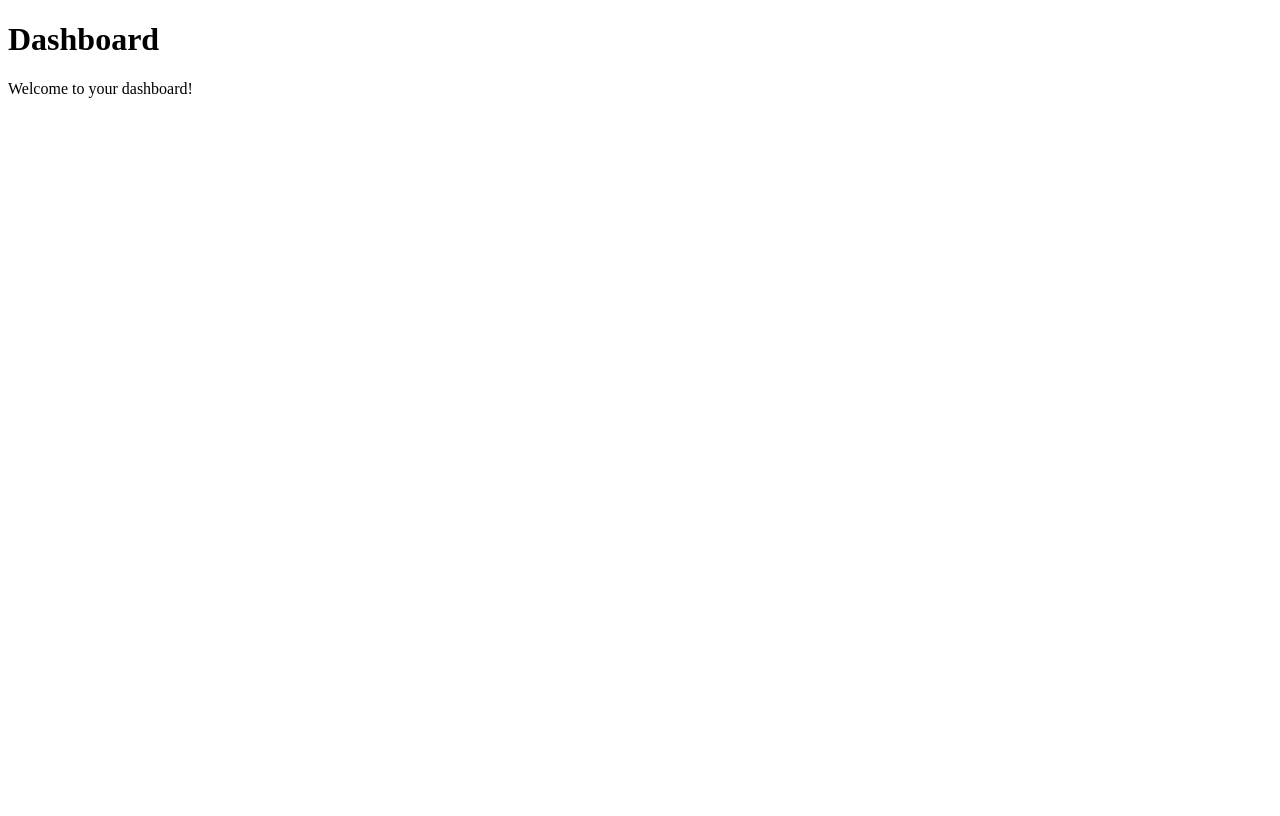
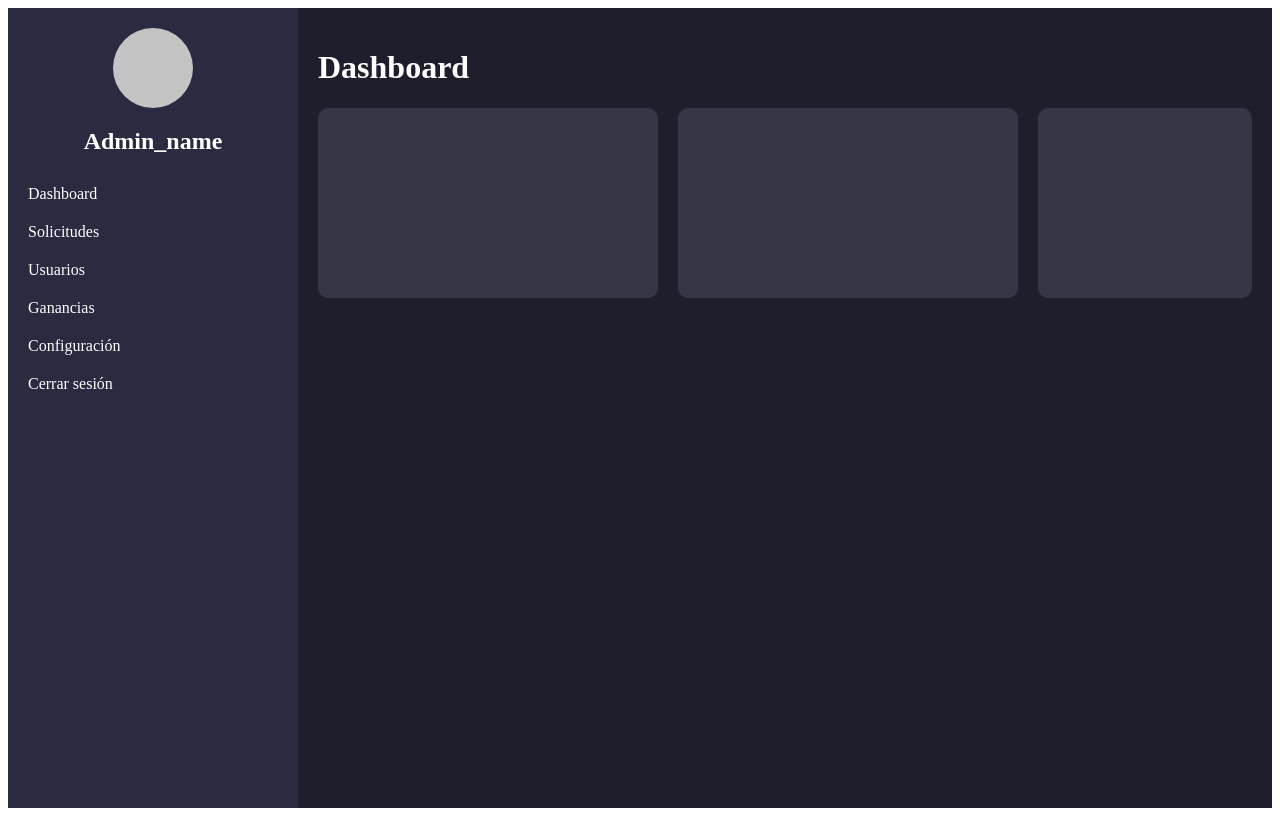
Before and after one commit to lucianou/PATAGON-Sistemas-de-pagos, a React (Vite) app in the folder Frontend/: page /dashboard in a window 1280 px wide. Built offline with nearby package versions, Linux system fonts and the light colour scheme.

Commit message:
Agregué dashboards

```diff
--- a/Frontend/src/Pages/Dashboard.jsx
+++ b/Frontend/src/Pages/Dashboard.jsx
@@ -1,12 +1,37 @@
 import React from 'react';
+import '../styles/Dashboard.css'; // Para estilos personalizados
 
-function Dashboard() {
+const Dashboard = () => {
   return (
-    <div>
-      <h1>Dashboard</h1>
-      <p>Welcome to your dashboard!</p>
+    <div className="dashboard-container">
+      <aside className="sidebar">
+        <div className="profile">
+          <div className="profile-pic"></div>
+          <h2>Admin_name</h2>
+        </div>
+        <nav className="menu">
+          <ul>
+            <li>Dashboard</li>
+            <li>Solicitudes</li>
+            <li>Usuarios</li>
+            <li>Ganancias</li>
+            <li>Configuración</li>
+            <li>Cerrar sesión</li>
+          </ul>
+        </nav>
+      </aside>
+      <main className="content">
+        <div className="dashboard-header">
+          <h1>Dashboard</h1>
+        </div>
+        <div className="dashboard-widgets">
+          <div className="widget small-widget"></div>
+          <div className="widget small-widget"></div>
+          <div className="widget large-widget"></div>
+        </div>
+      </main>
     </div>
   );
-}
+};
 
 export default Dashboard;
--- /dev/null
+++ b/Frontend/src/styles/Dashboard.css
@@ -0,0 +1,70 @@
+.dashboard-container {
+    display: flex;
+    height: 100vh;
+    background-color: #1e1e2d;
+    color: white;
+  }
+
+  .sidebar {
+    width: 250px;
+    background-color: #2a2a40;
+    padding: 20px;
+  }
+
+  .profile {
+    text-align: center;
+    margin-bottom: 30px;
+  }
+
+  .profile-pic {
+    width: 80px;
+    height: 80px;
+    background-color: #c4c4c4;
+    border-radius: 50%;
+    margin: 0 auto 10px;
+  }
+
+  .menu ul {
+    list-style: none;
+    padding: 0;
+  }
+
+  .menu li {
+    margin: 20px 0;
+    cursor: pointer;
+  }
+
+  .menu li:hover {
+    color: #6574cd;
+  }
+
+  .content {
+    flex: 1;
+    padding: 20px;
+  }
+
+  .dashboard-header {
+    margin-bottom: 20px;
+  }
+
+  .dashboard-widgets {
+    display: flex;
+    flex-wrap: wrap;
+    gap: 20px;
+  }
+
+  .widget {
+    background-color: #353545;
+    border-radius: 10px;
+    padding: 20px;
+  }
+
+  .small-widget {
+    width: 300px;
+    height: 150px;
+  }
+
+  .large-widget {
+    flex: 1;
+    height: 150px;
+  }
```
